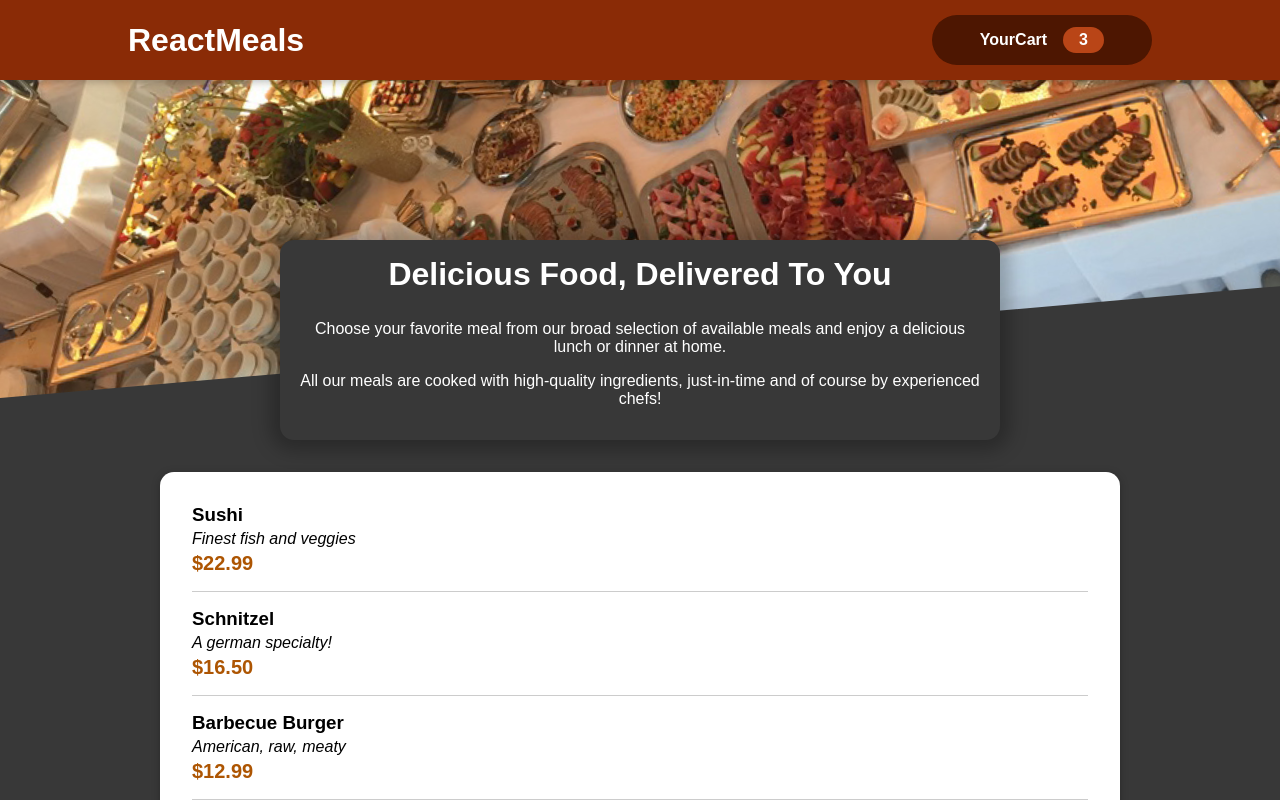
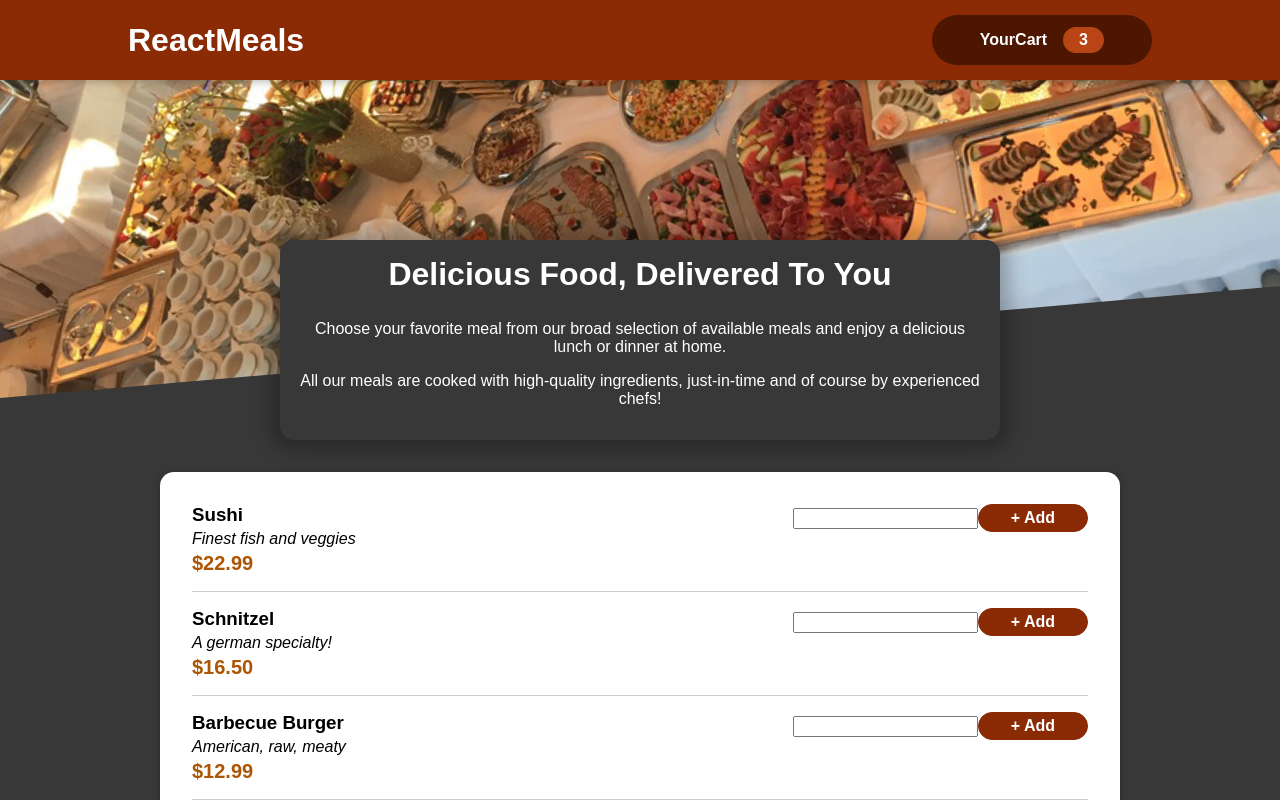
Before and after one commit to MahsumaRezai/MealsFood, a React (Create React App) app: page / in a window 1280 px wide. Shown: the top 800 px of the page. Built offline with nearby package versions, Linux system fonts and the light colour scheme; the HTML template or start-up script is replaced by a standard one.

Commit message:
work on input section

```diff
--- a/src/componet/Meals/MealsItem/MealItem.js
+++ b/src/componet/Meals/MealsItem/MealItem.js
@@ -1,3 +1,4 @@
+import MealsFrom from './MealsFrom';
 import classes from './MealsItme.module.css'
 const MealItem = (props) => {
     const price = `$${props.price.toFixed(2)}`;
@@ -10,6 +11,7 @@ const MealItem = (props) => {
                 <div className={classes.price}>{price}</div>
             </div>
             <div>
+                <MealsFrom / >
             </div>
         </li>
     );
--- a/src/componet/Meals/MealsItem/MealsFrom.js
+++ b/src/componet/Meals/MealsItem/MealsFrom.js
@@ -1,8 +1,7 @@
 import classes from './MealItemForm.module.css';
-
 const MealsFrom = (props) => {
     return <form className={classes.form} >
-        <input></input>
+        <input />
         <button>+ Add</button>
     </form>
 }
```
Also changed, not shown: src/componet/UI/Inpout.js (added).
